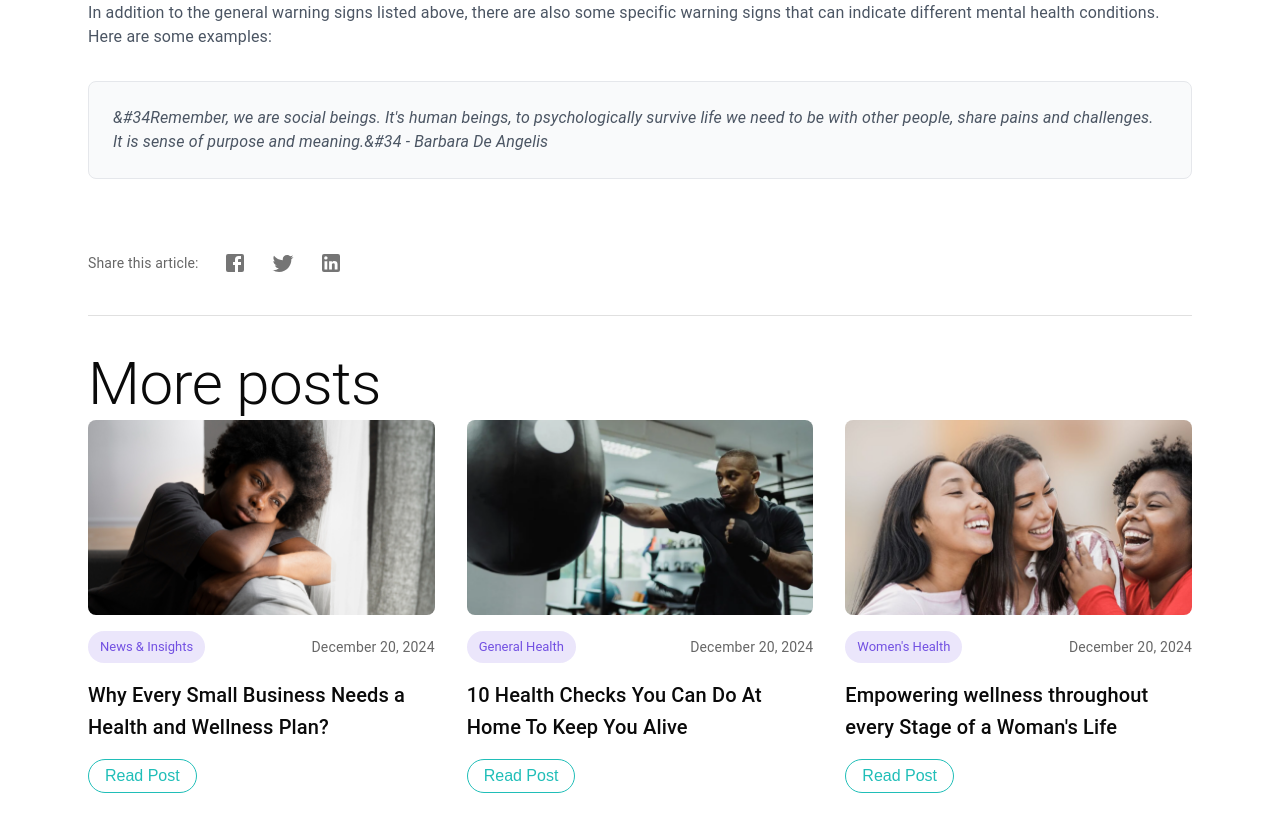
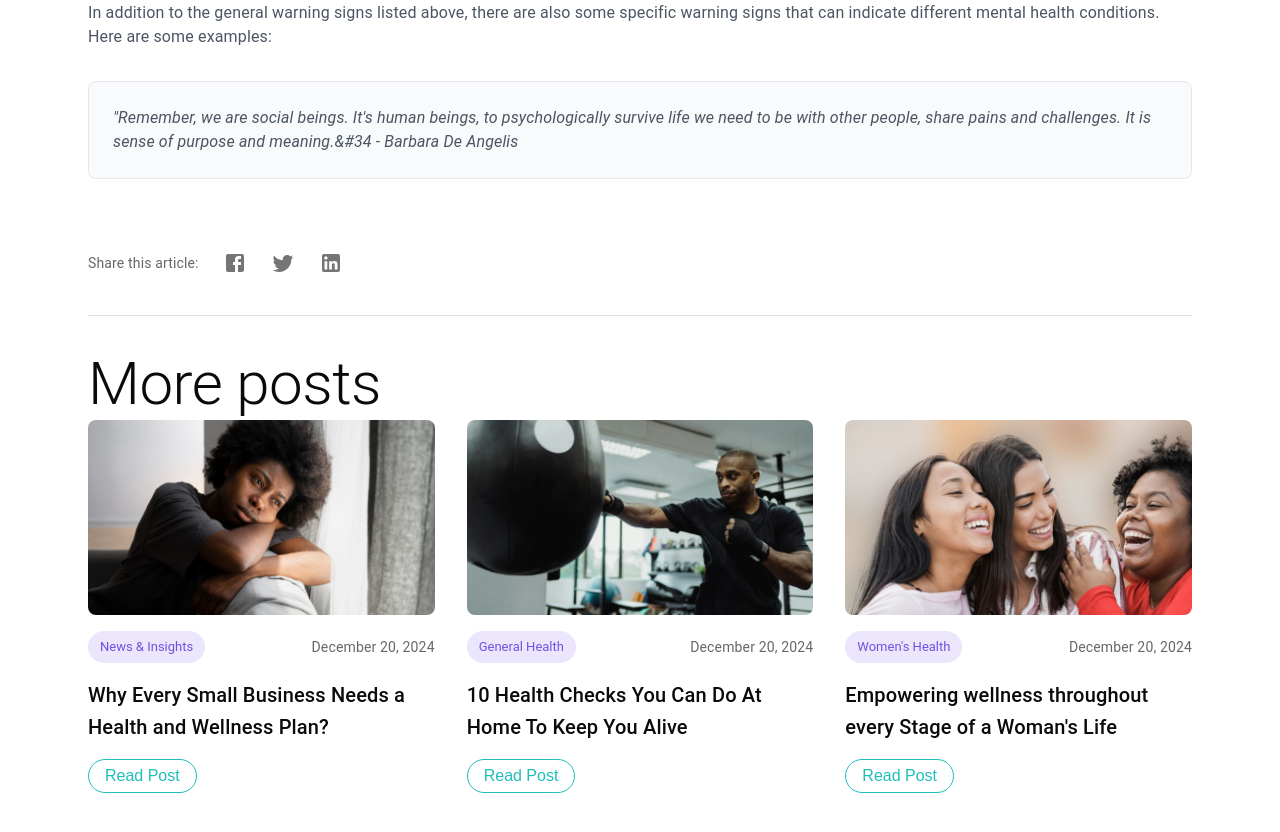
Before and after one commit to Jamleads/kingdomhealth, a Next.js app: page /blog/post in a window 1280 px wide. Shown: the part 1665-2497 px from the top of the page. Built offline with nearby package versions, Linux system fonts and the light colour scheme; a web font is replaced by a local one.

Commit message:
new update2

```diff
--- a/components/blog/Posts.tsx
+++ b/components/blog/Posts.tsx
@@ -80,7 +80,7 @@ const Posts = () => {
 
             <Box className="my-8 p-6 bg-gray-50 rounded-lg border border-gray-200">
               <Typography variant="body1" className="italic text-gray-600">
-              &#34Remember, we are social beings. It&apos;s human beings, to psychologically survive life we need to be with
+              &#34;Remember, we are social beings. It&apos;s human beings, to psychologically survive life we need to be with
                 other people, share pains and challenges. It is sense of purpose and meaning.&#34 - Barbara De Angelis
               </Typography>
             </Box>
```
